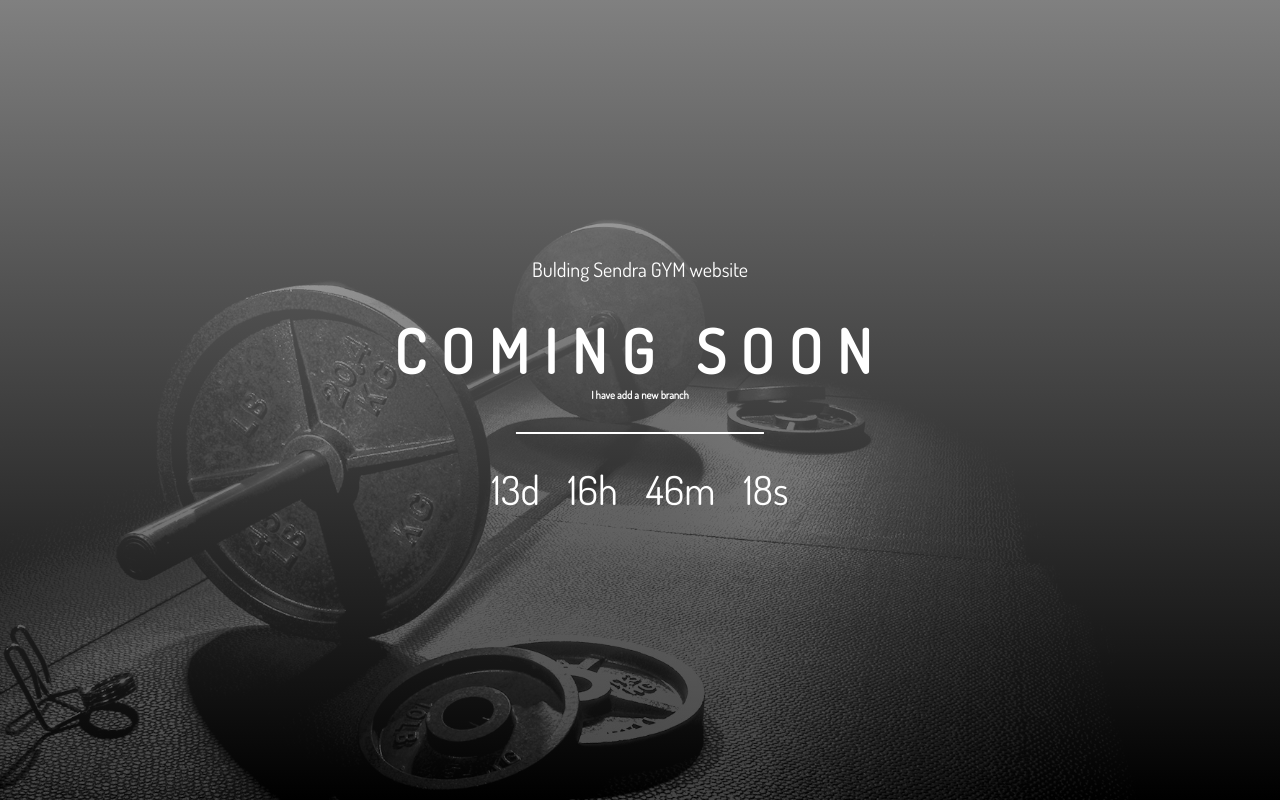
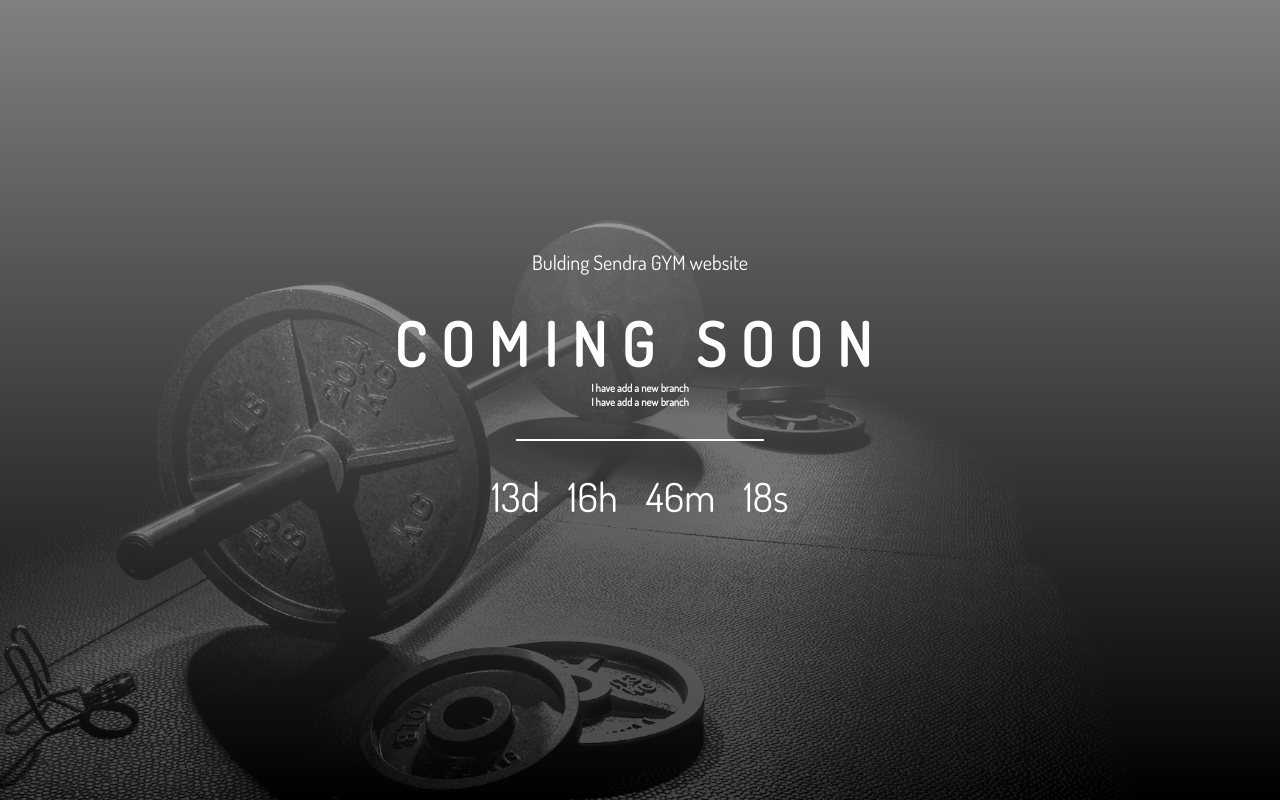
Before and after one commit to SHASHIKAD2D/backgroud-generator, a plain HTML site: page index.html in a window 1280 px wide. Drawn offline with Linux system fonts and the light colour scheme.

Commit message:
branch add littlefeature

```diff
--- a/index.html
+++ b/index.html
@@ -13,6 +13,7 @@
             <div class="hero">
                 <p>Bulding Sendra GYM website</p>
                 <h1> COMING SOON </h1>
+                <h6>I have add a new branch</h6>
                 <h6>I have add a new branch</h6>
                 <hr>
                 <p id="launch">
```
